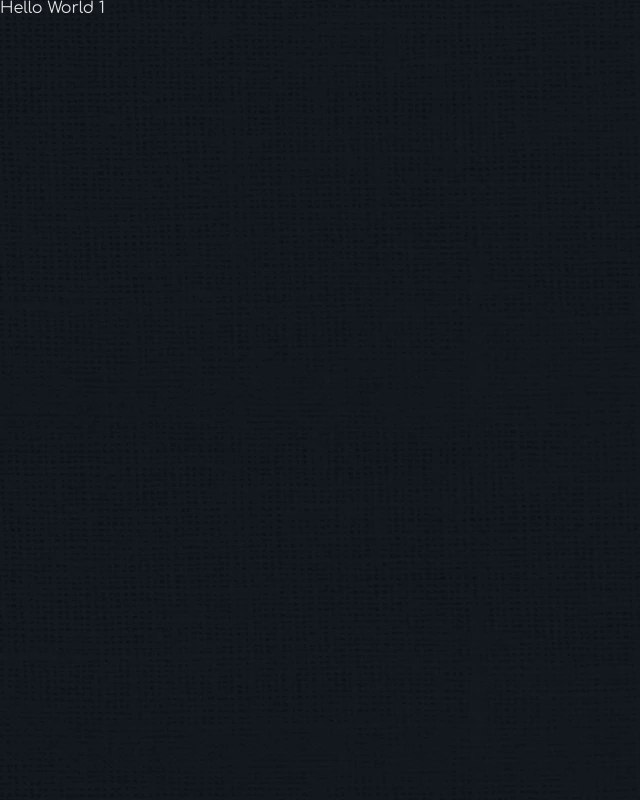
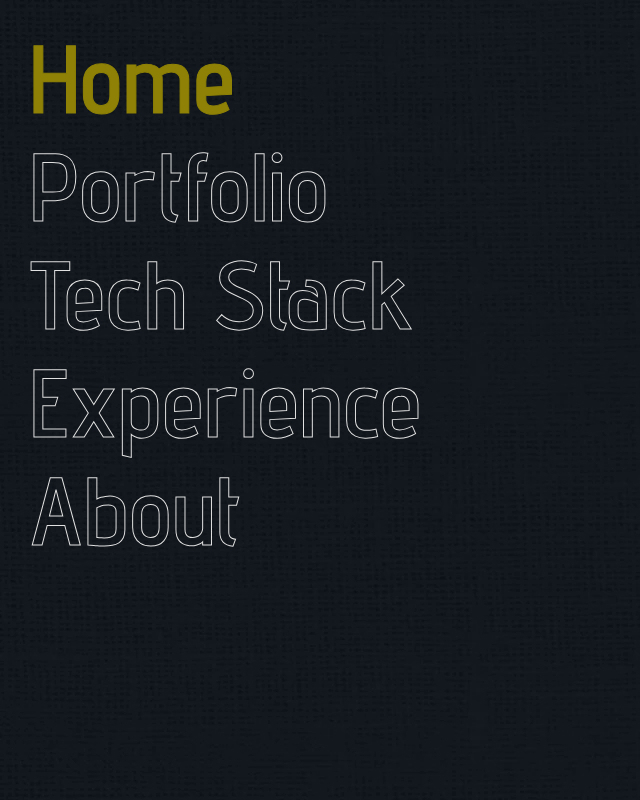
Before and after one commit to Patryk-Polanski/patryk-portfolio, a Next.js app: page / in a window 1280 px wide. Shown: the top 800 px of the page, without its empty margins (0-640 px from the left). Built offline with nearby package versions, Linux system fonts and the light colour scheme.

Commit message:
add all homepage sections, build basic nav

```diff
--- /dev/null
+++ b/app/components/navigation/Menu.jsx
@@ -0,0 +1,28 @@
+import { AdventProFont } from '@/app/layout';
+
+import styles from './Menu.module.css';
+
+const links = ['Home', 'Portfolio', 'Tech Stack', 'Experience', 'About'];
+
+export default function Menu() {
+  return (
+    <nav className={styles.menu}>
+      <ul>
+        {links.map((link) => (
+          <li key={link}>
+            <a
+              className={`${AdventProFont.className} d1 outlined-text ${
+                link.toLocaleLowerCase() === 'home'
+                  ? 'outlined-text--active'
+                  : ''
+              }`}
+              href={`#${link.toLowerCase().replace(' ', '-')}`}
+            >
+              {link}
+            </a>
+          </li>
+        ))}
+      </ul>
+    </nav>
+  );
+}
--- /dev/null
+++ b/app/components/navigation/Menu.module.css
@@ -0,0 +1,5 @@
+.menu ul {
+  display: flex;
+  flex-direction: column;
+  gap: 1.2rem;
+}
--- a/app/globals.css
+++ b/app/globals.css
@@ -12,6 +12,7 @@
 html {
   font-size: 62.5%;
   background-color: var(--color-primary);
+  scroll-behavior: smooth;
 }
 
 body {
@@ -52,3 +53,51 @@ small {
 .d2 {
   font-size: 6.4rem;
 }
+
+h1,
+h2,
+h3,
+h4,
+h5,
+h6,
+.d1,
+.d2 {
+  font-weight: 600;
+}
+
+a {
+  color: inherit;
+  text-decoration: none;
+}
+
+.wide-container {
+  max-width: 2000px;
+  margin: 0 auto;
+  padding: 3rem;
+}
+
+.narrow-container {
+  max-width: 1400px;
+  margin: 0 auto;
+}
+
+.section {
+  min-height: 100vh;
+  padding-top: 6rem;
+}
+
+.section:first-of-type {
+  padding-top: 0;
+}
+
+.outlined-text {
+  color: transparent;
+  -webkit-text-stroke: 1px var(--color-tertiary);
+  transition: all 0.3s ease-out;
+}
+
+.outlined-text:hover,
+.outlined-text--active {
+  color: var(--color-secondary);
+  -webkit-text-stroke: 1px var(--color-secondary);
+}
--- a/app/page.jsx
+++ b/app/page.jsx
@@ -1,3 +1,20 @@
+import SectionHome from './sections/Home';
+import Menu from './components/navigation/Menu';
+import SectionPortfolio from './sections/Portfolio';
+import SectionTechStack from './sections/TechStack';
+import SectionExperience from './sections/Experience';
+import SectionAbout from './sections/About';
+
 export default function Home() {
-  return <main>Hello World 1</main>;
+  return (
+    <main className='wide-container'>
+      <SectionHome>
+        <Menu />
+      </SectionHome>
+      <SectionPortfolio></SectionPortfolio>
+      <SectionTechStack></SectionTechStack>
+      <SectionExperience></SectionExperience>
+      <SectionAbout></SectionAbout>
+    </main>
+  );
 }
--- /dev/null
+++ b/app/sections/About.jsx
@@ -0,0 +1,8 @@
+export default function SectionAbout({ children }) {
+  return (
+    <section className='section' id='about'>
+      <h2>About</h2>
+      {children}
+    </section>
+  );
+}
--- /dev/null
+++ b/app/sections/Experience.jsx
@@ -0,0 +1,8 @@
+export default function SectionExperience({ children }) {
+  return (
+    <section className='section' id='experience'>
+      <h2>Experience</h2>
+      {children}
+    </section>
+  );
+}
--- /dev/null
+++ b/app/sections/Home.jsx
@@ -0,0 +1,7 @@
+export default function SectionHome({ children }) {
+  return (
+    <section className='section' id='home'>
+      {children}
+    </section>
+  );
+}
--- /dev/null
+++ b/app/sections/Portfolio.jsx
@@ -0,0 +1,8 @@
+export default function SectionPortfolio({ children }) {
+  return (
+    <section className='section' id='portfolio'>
+      <h2>Portfolio</h2>
+      {children}
+    </section>
+  );
+}
--- /dev/null
+++ b/app/sections/TechStack.jsx
@@ -0,0 +1,8 @@
+export default function SectionTechStack({ children }) {
+  return (
+    <section className='section' id='tech-stack'>
+      <h2>TechStack</h2>
+      {children}
+    </section>
+  );
+}
```
